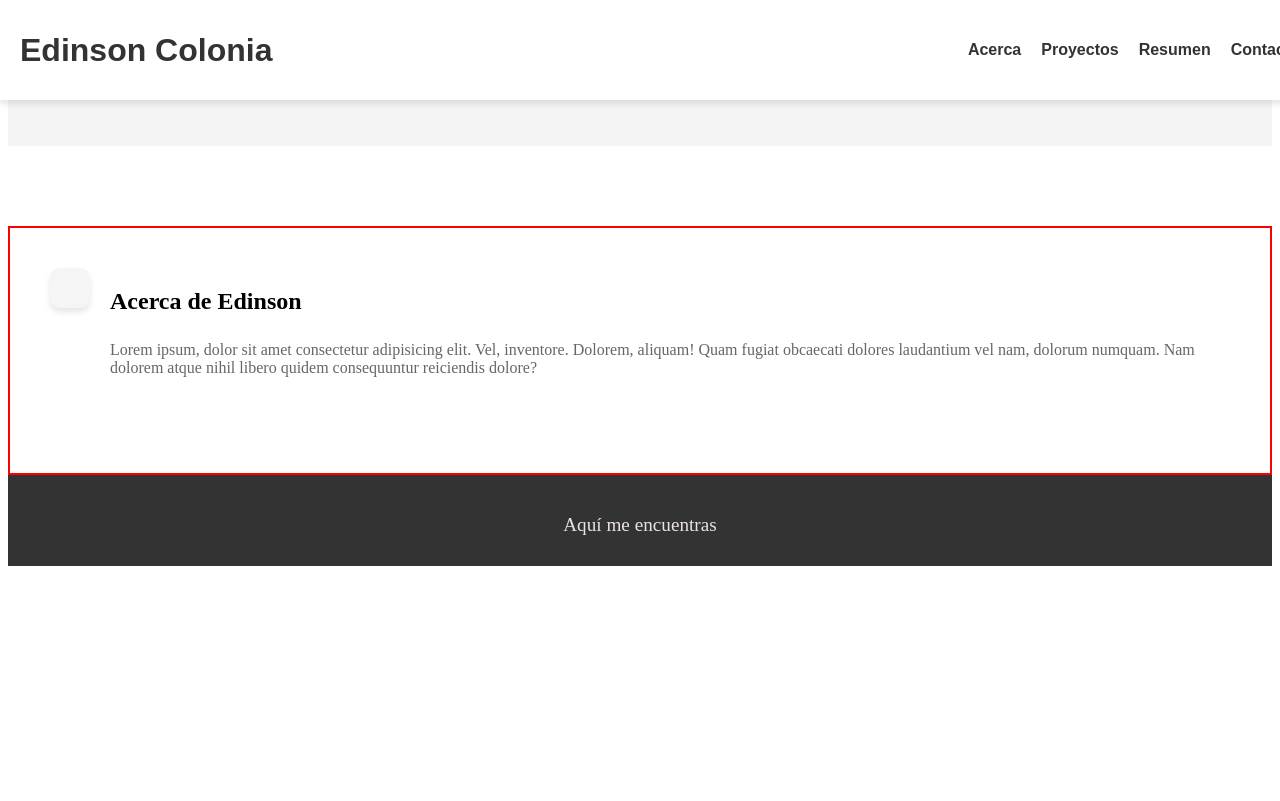
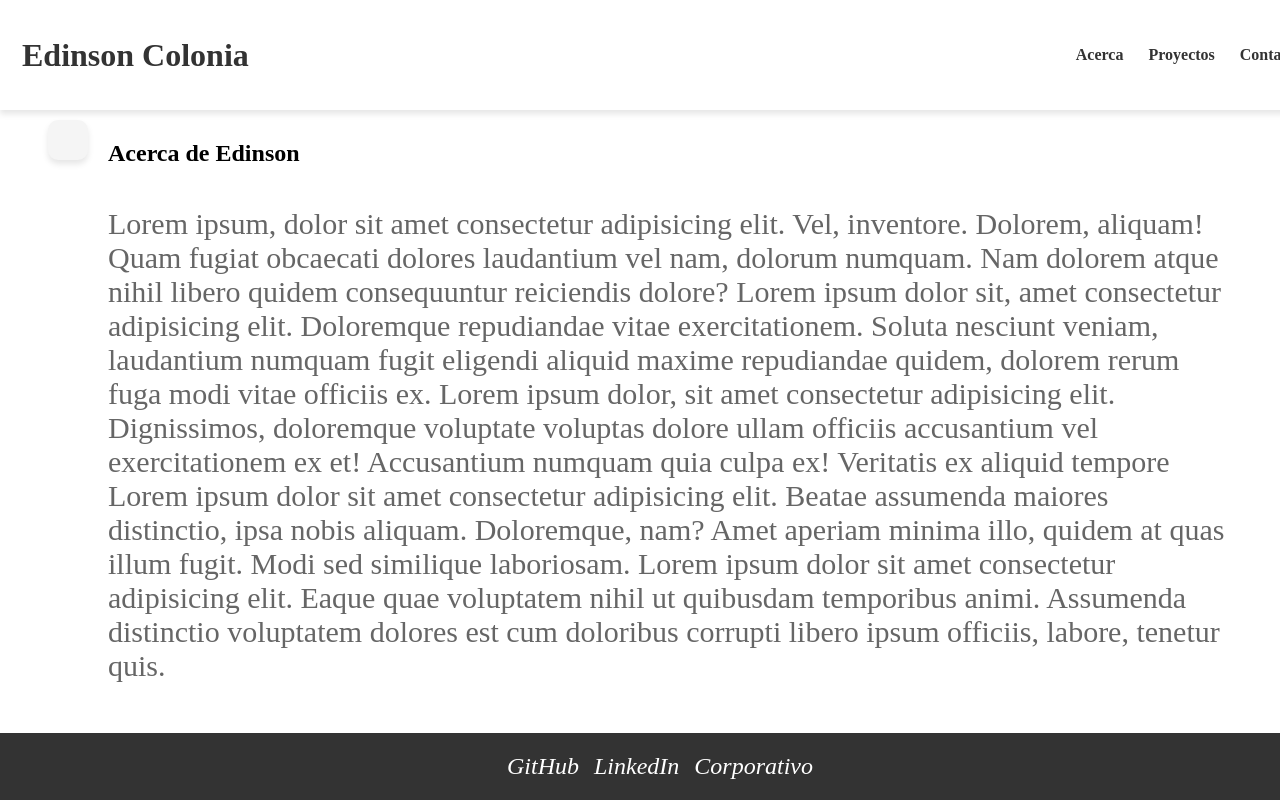
Before and after one commit to edinsoncolonia99/portafoliodata, an Angular app: page / in a window 1280 px wide. Built offline with nearby package versions, Linux system fonts and the light colour scheme.

Commit message:
Header: ajustes del menu y body

```diff
--- a/src/app/pages/home/acercade/acercade.component.html
+++ b/src/app/pages/home/acercade/acercade.component.html
@@ -5,7 +5,7 @@
       </article>
       <article class="recuadro-acerca">
         <h2>Acerca de Edinson</h2>
-        <p>Lorem ipsum, dolor sit amet consectetur adipisicing elit. Vel, inventore. Dolorem, aliquam! Quam fugiat obcaecati dolores laudantium vel nam, dolorum numquam. Nam dolorem atque nihil libero quidem consequuntur reiciendis dolore?</p>
+        <p>Lorem ipsum, dolor sit amet consectetur adipisicing elit. Vel, inventore. Dolorem, aliquam! Quam fugiat obcaecati dolores laudantium vel nam, dolorum numquam. Nam dolorem atque nihil libero quidem consequuntur reiciendis dolore? Lorem ipsum dolor sit, amet consectetur adipisicing elit. Doloremque repudiandae vitae exercitationem. Soluta nesciunt veniam, laudantium numquam fugit eligendi aliquid maxime repudiandae quidem, dolorem rerum fuga modi vitae officiis ex. Lorem ipsum dolor, sit amet consectetur adipisicing elit. Dignissimos, doloremque voluptate voluptas dolore ullam officiis accusantium vel exercitationem ex et! Accusantium numquam quia culpa ex! Veritatis ex aliquid tempore Lorem ipsum dolor sit amet consectetur adipisicing elit. Beatae assumenda maiores distinctio, ipsa nobis aliquam. Doloremque, nam? Amet aperiam minima illo, quidem at quas illum fugit. Modi sed similique laboriosam. Lorem ipsum dolor sit amet consectetur adipisicing elit. Eaque quae voluptatem nihil ut quibusdam temporibus animi. Assumenda distinctio voluptatem dolores est cum doloribus corrupti libero ipsum officiis, labore, tenetur quis.</p>
       </article>
     </section>
     <section class="seccion-inferior">
--- a/src/app/pages/home/acercade/acercade.component.scss
+++ b/src/app/pages/home/acercade/acercade.component.scss
@@ -5,7 +5,7 @@
     padding: 40px;
     max-width: 1200px;
     margin: 80px auto 0;
-    border: 2px solid red;
+
 
     .seccion-superior {
       display: flex;
@@ -52,7 +52,7 @@
           margin-bottom: 10px;
         }
         p {
-          font-size: 16px;
+          font-size: 30px;
           color: #666;
         }
       }
--- a/src/app/pages/home/home.component.html
+++ b/src/app/pages/home/home.component.html
@@ -1,17 +1,12 @@
-<div class="home-contenedor">
 <header class="home-header">
+  <div class="home-nombre">
     <h1 class="nombre">Edinson Colonia</h1>
-    <nav class="menu" aria-label="Menú principal">
+  </div>
+  <nav class="home-menu" aria-label="Menú principal">
     <ul>
       <li><a href="#acerca">Acerca</a></li>
       <li><a href="#proyectos">Proyectos</a></li>
-        <li><a href="#resumen">Resumen</a></li>
       <li><a href="#contacto">Contacto</a></li>
     </ul>
   </nav>
 </header>
-  <hr class="divider">
-  <main class="content">
-    <!-- Contenido del Home -->
-  </main>
-</div>
--- a/src/app/pages/home/home.component.scss
+++ b/src/app/pages/home/home.component.scss
@@ -1,19 +1,10 @@
-.home-contenedor {
-  display: flex;
-  flex-direction: column;
-  align-items: center;
-  justify-content: start;
-  font-family: 'Arial', sans-serif;
-  background-color: #f4f4f4;
-}
-
 .home-header {
   display: flex;
   justify-content: space-between;
   align-items: center;
   width: 100%;
-  padding: 20px;
-  height: 60px;
+  padding: 20px 22px;
+  height: 70px;
   background-color: white;
   position: fixed;
   top: 0;
@@ -23,28 +14,32 @@
   box-shadow: 0px 4px 6px rgba(0, 0, 0, 0.1);
 }
 
-.content {
-  width: 80%;
-  max-width: 1200px;
-  padding: 100px 20px 20px; /* Evita que el contenido quede debajo del header */
-  text-align: center;
+.home-nombre {
+  display: flex;
+  align-items: center;
 }
 
 .nombre {
   font-size: 2rem;
   font-weight: bold;
   color: #333;
+  white-space: nowrap;
 }
 
-.menu ul {
+.home-menu {
   display: flex;
-  gap: 20px;
+  margin-left: auto;
+}
+
+.home-menu ul {
+  display: flex;
+  gap: 25px;
   list-style: none;
   padding: 0;
   margin: 0;
 }
 
-.menu a {
+.home-menu a {
   text-decoration: none;
   color: #333;
   font-weight: bold;
@@ -52,6 +47,43 @@
   transition: color 0.3s ease;
 }
 
-.menu a:hover {
+.home-menu a:hover {
   color: #007bff;
 }
+
+@media screen and (min-width: 1440px) {
+  .home-header {
+    padding: 10px 0px;
+  }
+  .home-menu ul {
+    gap: 30px;
+  }
+}
+
+
+@media screen and (max-width: 1024px) {
+  .home-header {
+    padding: 15px 20px;
+  }
+  .nombre {
+    font-size: 1.8rem;
+  }
+  .home-menu ul {
+    gap: 15px;
+  }
+}
+
+/* Móviles */
+@media screen and (max-width: 768px) {
+  .home-header {
+    flex-direction: column;
+    align-items: center;
+    height: auto;
+    padding: 15px;
+  }
+  .home-menu ul {
+    flex-direction: column;
+    align-items: center;
+    gap: 10px;
+  }
+}
--- a/src/app/shared/footer/footer.component.html
+++ b/src/app/shared/footer/footer.component.html
@@ -1,8 +1,7 @@
 <footer class="footer">
-    <p class="footer-texto">Aquí me encuentras</p>
     <div class="footer-iconos">
-      <i class="github"></i>
-      <i class="linkedin"></i>
-      <i class="correo"></i>
+      <i class="github">GitHub</i>
+      <i class="linkedin">LinkedIn</i>
+      <i class="correo">Corporativo</i>
     </div>
   </footer>
--- a/src/app/shared/footer/footer.component.scss
+++ b/src/app/shared/footer/footer.component.scss
@@ -1,20 +1,21 @@
 .footer {
+  position: fixed;
+  bottom: 0;
+  left: 0;
+  width: 100%;
+  background-color: #333;
+  color: #fff;
+  padding: 20px;
   display: flex;
   flex-direction: column;
   align-items: center;
   justify-content: center;
-    padding: 20px;
-    background-color: #333;
-    color: rgb(235, 226, 226);
 }
 
-  .footer-texto {
-    font-size: 1.2rem;
-    margin-bottom: 10px;
-  }
 
 .footer-iconos {
   display: flex;
   gap: 15px;
   font-size: 1.5rem;
+  color: #fff;
 }
```
Lines whose indentation alone changed are shown as unchanged.
